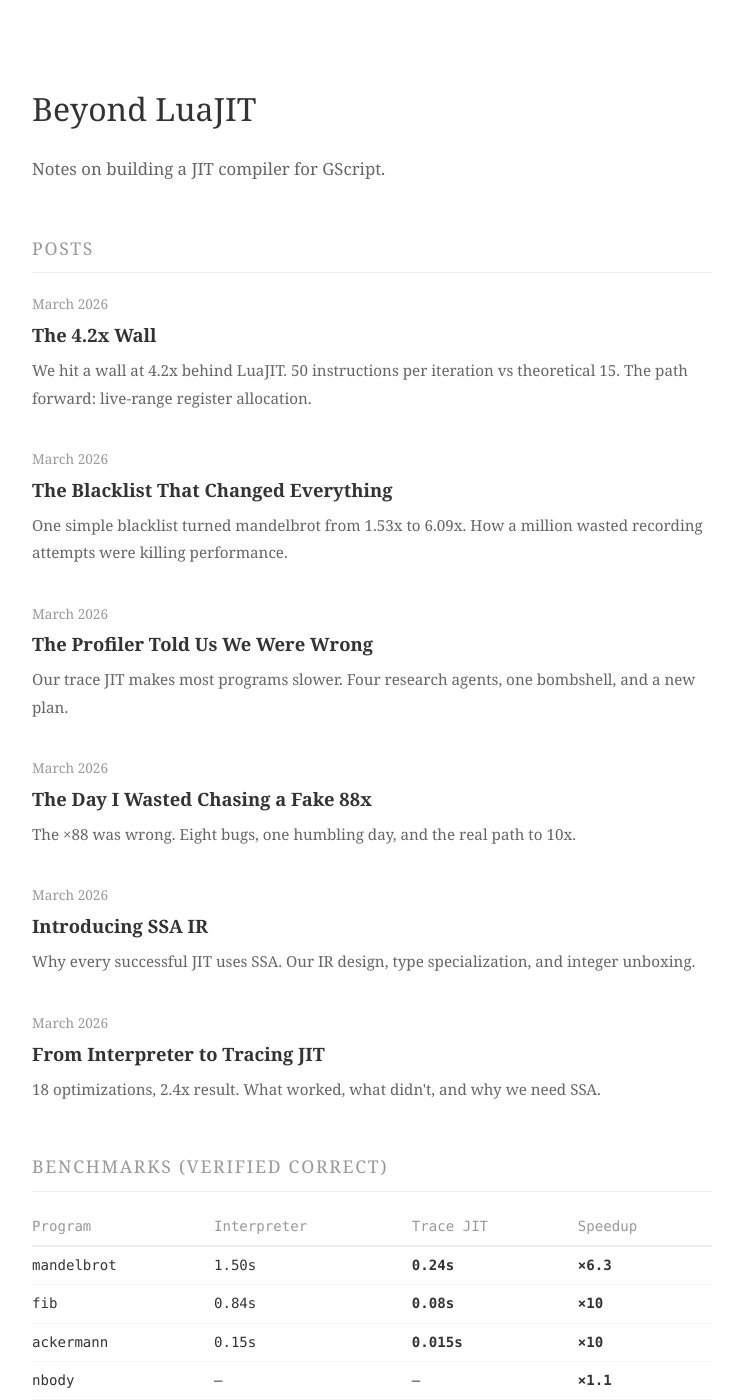
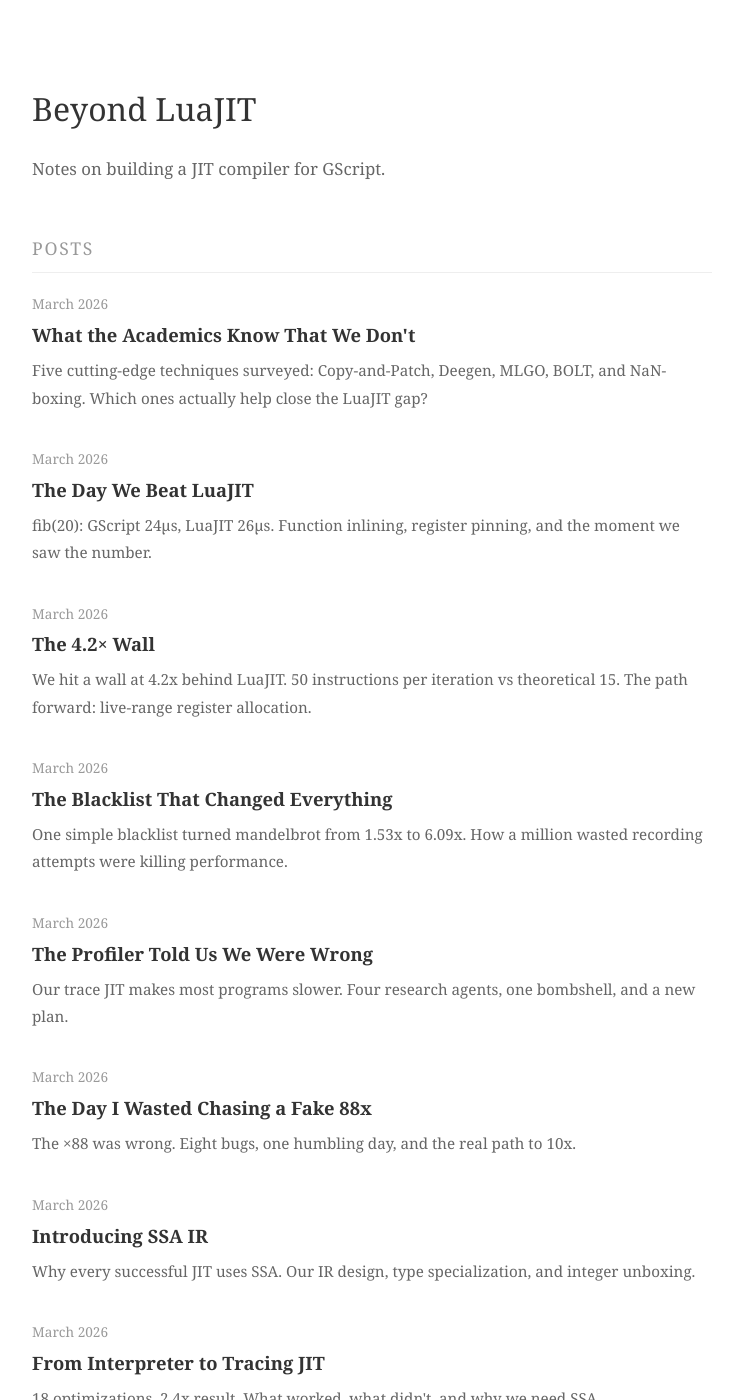
Before and after one commit to jxwr/gscript, a Jekyll site: the page docs/index.html, which Jekyll copies as it is, in a window 1280 px wide and 1400 px high. Shown: the whole window, without its empty margins (268-1011 px from the left). Built offline with Jekyll 4.4.1, drawn with Linux system fonts in a browser that asks for light colours; some of the changed text lies outside the part shown.

Commit message:
Update blog index: add Posts #7, #8 + LuaJIT comparison table
Co-Authored-By: Claude Opus 4.6 (1M context) <noreply@anthropic.com>

```diff
--- a/docs/index.html
+++ b/docs/index.html
@@ -94,7 +94,21 @@
 <div class="post">
   <span class="date">March 2026</span>
   <br>
-  <a href="06-the-four-point-two-x-wall">The 4.2x Wall</a>
+  <a href="08-what-the-academics-know">What the Academics Know That We Don't</a>
+  <p>Five cutting-edge techniques surveyed: Copy-and-Patch, Deegen, MLGO, BOLT, and NaN-boxing. Which ones actually help close the LuaJIT gap?</p>
+</div>
+
+<div class="post">
+  <span class="date">March 2026</span>
+  <br>
+  <a href="07-the-day-we-beat-luajit">The Day We Beat LuaJIT</a>
+  <p>fib(20): GScript 24&micro;s, LuaJIT 26&micro;s. Function inlining, register pinning, and the moment we saw the number.</p>
+</div>
+
+<div class="post">
+  <span class="date">March 2026</span>
+  <br>
+  <a href="06-the-four-point-two-x-wall">The 4.2&times; Wall</a>
   <p>We hit a wall at 4.2x behind LuaJIT. 50 instructions per iteration vs theoretical 15. The path forward: live-range register allocation.</p>
 </div>
 
@@ -133,15 +147,26 @@
   <p>18 optimizations, 2.4x result. What worked, what didn't, and why we need SSA.</p>
 </div>
 
-<h2>Benchmarks (verified correct)</h2>
+<h2>vs LuaJIT (warm benchmarks)</h2>
 
 <table>
-  <tr><th>Program</th><th>Interpreter</th><th>Trace JIT</th><th>Speedup</th></tr>
-  <tr><td>mandelbrot</td><td>1.50s</td><td><b>0.24s</b></td><td><b>&times;6.3</b></td></tr>
-  <tr><td>fib</td><td>0.84s</td><td><b>0.08s</b></td><td><b>&times;10</b></td></tr>
-  <tr><td>ackermann</td><td>0.15s</td><td><b>0.015s</b></td><td><b>&times;10</b></td></tr>
-  <tr><td>nbody</td><td>—</td><td>—</td><td>&times;1.1</td></tr>
-  <tr><td>sieve</td><td>0.28s</td><td>0.28s</td><td>&times;1.0</td></tr>
+  <tr><th>Benchmark</th><th>GScript</th><th>LuaJIT</th><th>Result</th></tr>
+  <tr><td>fib(20)</td><td><b>24&micro;s</b></td><td>26&micro;s</td><td><b style="color:#2a2">&starf; GScript 9% faster</b></td></tr>
+  <tr><td>fn calls (10K)</td><td>5.1&micro;s</td><td>2.6&micro;s</td><td>2.0&times; gap</td></tr>
+  <tr><td>ackermann(3,4)</td><td>30&micro;s</td><td>12&micro;s</td><td>2.5&times; gap</td></tr>
+  <tr><td>mandelbrot(1000)</td><td>0.23s</td><td>0.056s</td><td>4.0&times; gap</td></tr>
+</table>
+
+<h2>vs Interpreter</h2>
+
+<table>
+  <tr><th>Program</th><th>Interpreter</th><th>JIT</th><th>Speedup</th></tr>
+  <tr><td>mandelbrot</td><td>1.50s</td><td><b>0.23s</b></td><td><b>&times;6.6</b></td></tr>
+  <tr><td>fib(20)</td><td>—</td><td><b>24&micro;s</b></td><td><b>&times;10</b></td></tr>
+  <tr><td>fn calls</td><td>226&micro;s</td><td><b>5.1&micro;s</b></td><td><b>&times;44</b></td></tr>
+  <tr><td>ackermann</td><td>—</td><td><b>30&micro;s</b></td><td><b>&times;10</b></td></tr>
+  <tr><td>nbody</td><td>2.7s</td><td>2.5s</td><td>&times;1.1</td></tr>
+  <tr><td>sieve</td><td>0.17s</td><td>0.17s</td><td>&times;1.0</td></tr>
 </table>
 
 <footer>
```
